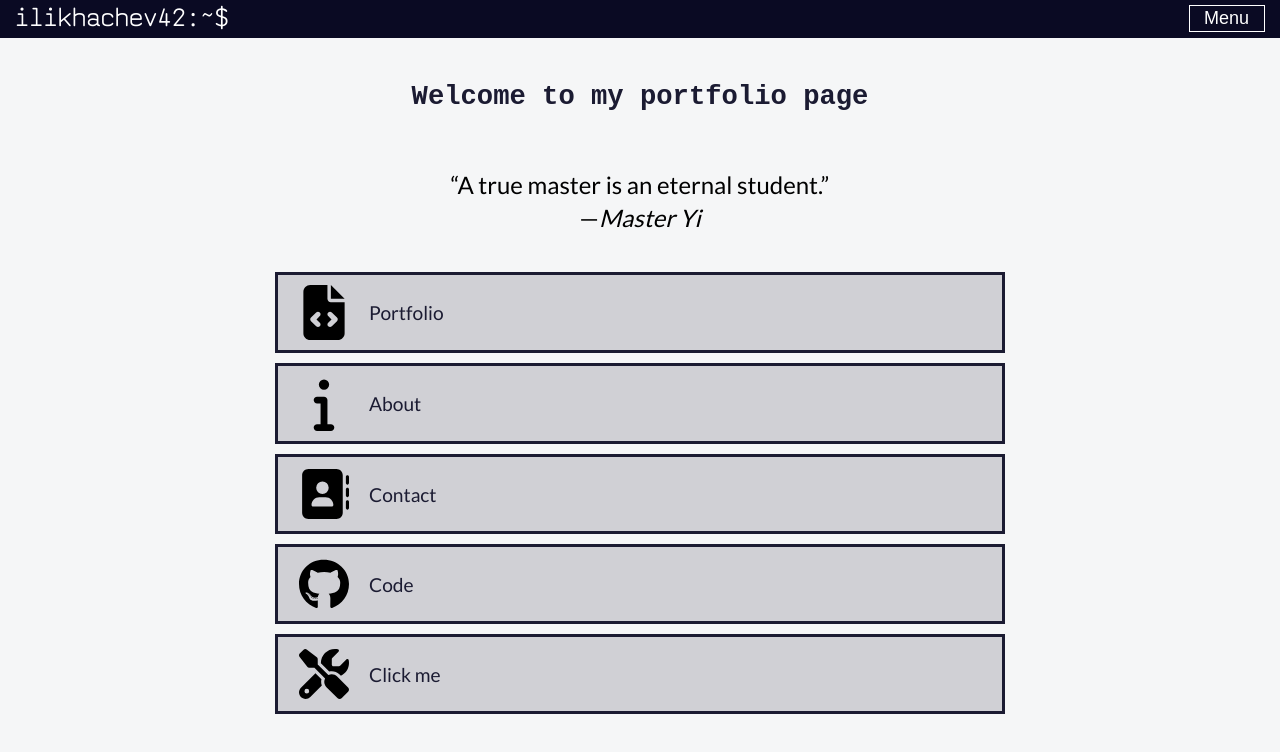
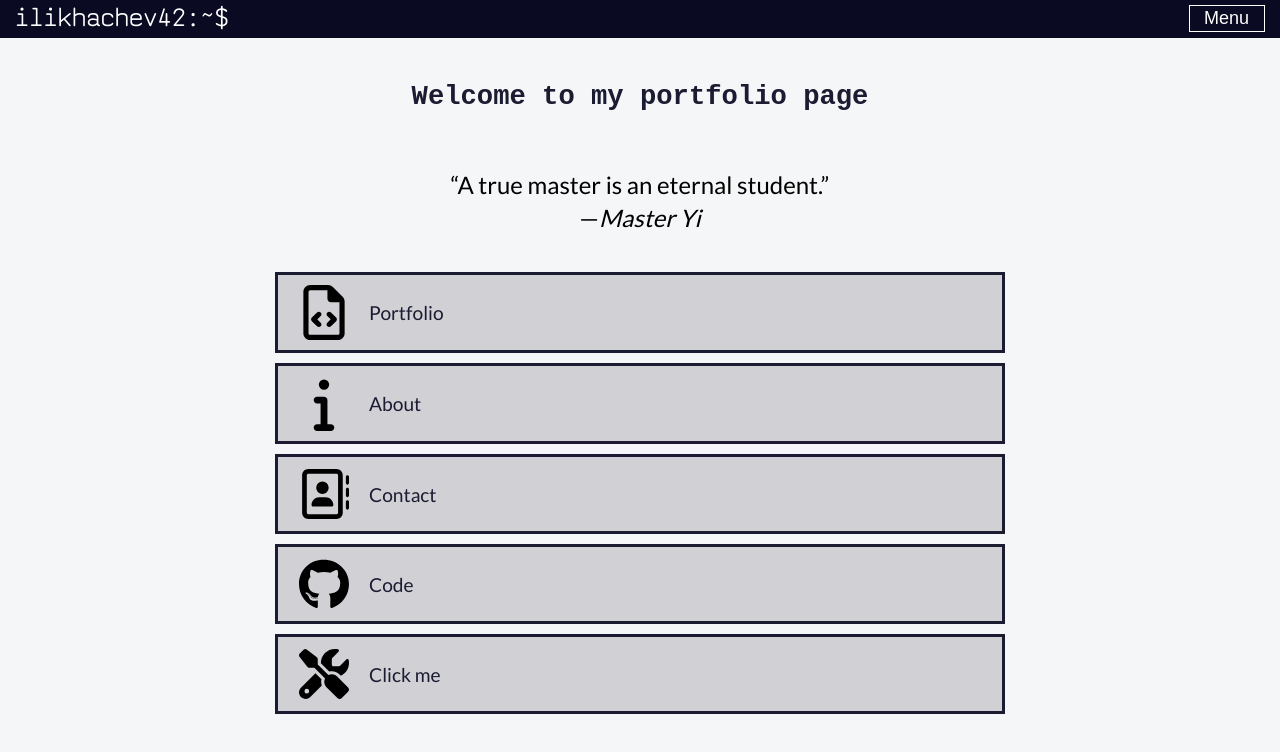
Before and after one commit to ilikhachev42/portfolio, a React (Create React App) app: page / in a window 1280 px wide. Shown: the top 752 px of the page. Built offline with nearby package versions, Linux system fonts and the light colour scheme.

Commit message:
Add hover effect

```diff
--- a/src/components/Main.jsx
+++ b/src/components/Main.jsx
@@ -1,62 +1,60 @@
 import React, { useState } from "react";
-import PortfolioSVG from '../img/file-code-solid.svg'
-import AboutSVG from '../img/info-solid.svg'
-import ContactSVG from '../img/address-book-solid.svg'
+import PortfolioSVG from '../img/file-code-regular.svg';
+import PortfolioGraySVG from '../img/file-code-regular-gray.svg';
+import AboutSVG from '../img/info-solid.svg';
+import AboutGraySVG from '../img/info-solid-gray.svg';
+import ContactSVG from '../img/address-book-regular.svg';
+import ContactGraySVG from '../img/address-book-regular-gray.svg';
 import GitHubSVG from '../img/github.svg'
-import GitHubGraySVG from '../img/github-gray.svg'
-import WrenchSVG from '../img/screwdriver-wrench-solid.svg'
+import GitHubGraySVG from '../img/github-gray.svg';
+import WrenchSVG from '../img/screwdriver-wrench-solid.svg';
+import WrenchGraySVG from '../img/screwdriver-wrench-solid-gray.svg'
 
 function Main() {
+  const [items, setItems] = useState([
+    { id: 1, text: 'Portfolio', hover: false, SVG: PortfolioSVG, hoverSVG: PortfolioGraySVG },
+    { id: 2, text: 'About', hover: false, SVG: AboutSVG, hoverSVG: AboutGraySVG },
+    { id: 3, text: 'Contact', hover: false, SVG: ContactSVG, hoverSVG: ContactGraySVG },
+    { id: 4, text: 'Code', hover: false, SVG: GitHubSVG, hoverSVG: GitHubGraySVG },
+    { id: 5, text: 'Click me', hover: false, SVG: WrenchSVG, hoverSVG: WrenchGraySVG }
+  ]);
+
+  const handleMouseEnter = (itemId) => {
+    setItems(items =>
+      items.map(item =>
+        item.id === itemId ? { ...item, hover: true } : item
+      )
+    );
+  };
+
+  const handleMouseLeave = (itemId) => {
+    setItems(items =>
+      items.map(item =>
+        item.id === itemId ? { ...item, hover: false } : item
+      )
+    );
+  };
+
   return (
-      <div className="map-ui">
-        <ul>
-          <li>
-            <a className="btn link-btn btn-lg" href="">
+    <div className="map-ui">
+      <ul>
+        {items.map(item => (
+          <li key={item.id}>
+            <a
+              className="btn link-btn btn-lg"
+              href=""
+              onMouseEnter={() => handleMouseEnter(item.id)}
+              onMouseLeave={() => handleMouseLeave(item.id)}
+            >
               <div>
-                <img src={PortfolioSVG} className="map-icon">
-                </img>
-                Portfolio
+                <img src={item.hover ? item.hoverSVG : item.SVG} className="map-icon" />
+                {item.text}
               </div>
             </a>
           </li>
-          <li>
-            <a className="btn link-btn btn-lg" href="">
-              <div>
-                <img src={AboutSVG} className="map-icon">
-                </img>
-                About
-              </div>
-            </a>
-          </li>
-          <li>
-            <a className="btn link-btn btn-lg" href="">
-              <div>
-                <img src={ContactSVG} className="map-icon">
-                </img>
-                Contact
-              </div>
-            </a>
-          </li>
-          <li>
-          <a className="btn link-btn btn-lg" href="">
-              <div>
-                <img src={GitHubGraySVG} className="map-icon" />
-                Code
-              </div>
-            </a>
-            <a className="btn link-btn btn-lg" href="">
-              <div>
-                <img src={WrenchSVG} className="map-icon" />
-                 Click me
-                 {/* This site is still under construction! */}
-              </div>
-            </a>
-          </li>
-          <li>
-
-          </li>
-        </ul>
-      </div>
+        ))}
+      </ul>
+    </div>
   )
 }
 
```
